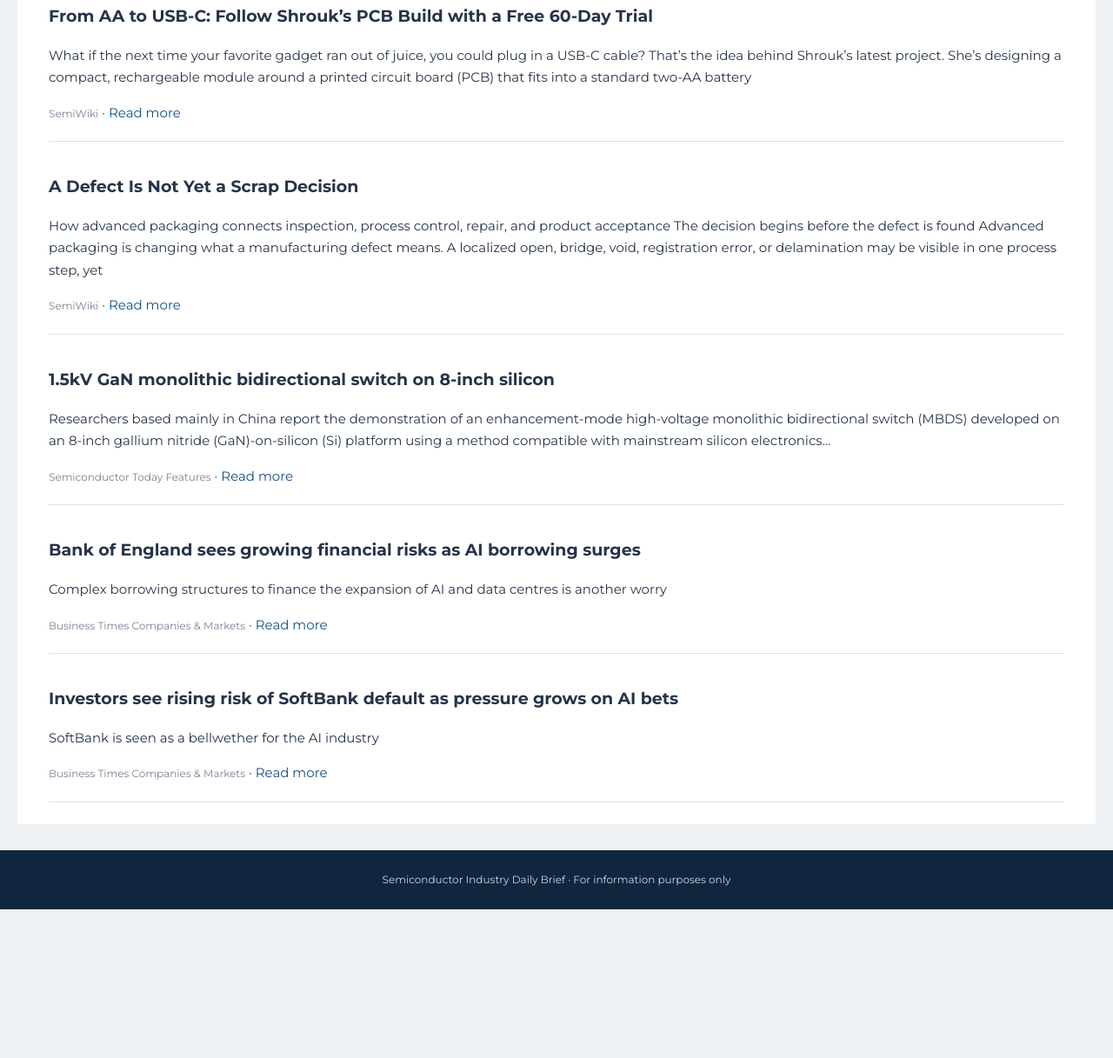
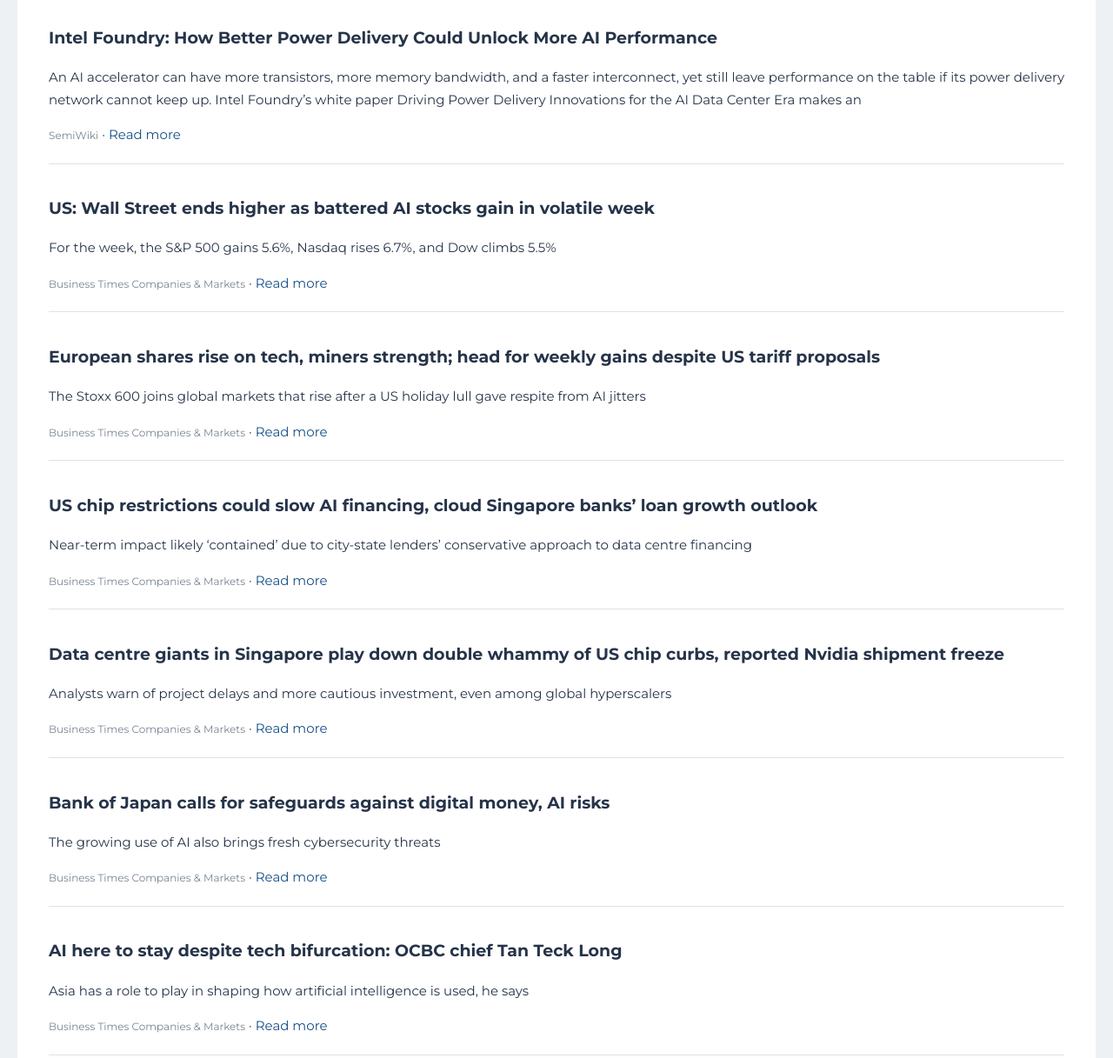
Before and after one commit to atowr/semiconductor-newsletter, a plain HTML site: page docs/index.html in a window 1280 px wide. Shown: the part 725-1942 px from the top of the page at 87% size. Before the commit the page ends 1771 px from the top, so only its background shows below. Drawn offline with Linux system fonts and the light colour scheme; a script that the page names is missing.

Commit message:
Publish daily semiconductor newsletter

```diff
--- a/docs/index.html
+++ b/docs/index.html
@@ -40,7 +40,7 @@ footer { background:#10263f; color:#cbd5e1; padding:24px; text-align:center; fon
 .tradingview-widget-container__widget {width:100%}
 .tradingview-widget-container iframe {display:block;width:100%!important;max-width:100%}
 .snapshot {padding:20px 24px 24px}</style></head><body>
-<header style="text-align:left"><p style="text-align:left;margin:0 0 6px"> Friday, 27 November 2026</p>
+<header style="text-align:left"><p style="text-align:left;margin:0 0 6px"> Saturday, 28 November 2026</p>
 <h1 style="text-align:left;margin:0 0 6px">Semiconductor Industry Daily Brief</h1><p style="text-align:left;margin:0">Providing concise, curated market intelligence</p></header>
 <section class="snapshot">
 <div class="snapshot-title">Market Snapshot — Live, as displayed by TradingView</div>
@@ -54,34 +54,44 @@ footer { background:#10263f; color:#cbd5e1; padding:24px; text-align:center; fon
 <main><h2>TODAY'S STORIES</h2>
 
         <article>
-        <h2>Four signoff assumptions that don’t survive the move to 3D ICs</h2>
-        <p>Hybrid bonding and tight die stacking break habits that served planar design well. Here is where die-by-die thinking goes wrong in parasitic extraction, and what an assembly-aware flow does instead. Every design team carries assumptions inherited from planar design. Most of them are sound, and</p>
-        <div class="story-meta"><span class="source">SemiWiki</span> · <a href="https://semiwiki.com/eda/siemens-eda/376688-four-signoff-assumptions-that-dont-survive-the-move-to-3d-ics/">Read more</a></div>
+        <h2>TSMC Reveals Details of A14 Manufacturing Compared to N2P</h2>
+        <p>TSMC has revealed additional technical details about its upcoming A14 (1.4nm-class) manufacturing technology at the 2026 Europe OIP Ecosystem Workshop, providing semiconductor designers with a clearer picture of the performance, power efficiency and density improvements expected from its next-generation process. The… Read More The post</p>
+        <div class="story-meta"><span class="source">SemiWiki</span> · <a href="https://semiwiki.com/semiconductor-manufacturers/tsmc/376876-tsmc-reveals-details-of-a14-manufacturing-compared-to-n2p/">Read more</a></div>
         </article>
         <article>
-        <h2>From AA to USB-C: Follow Shrouk’s PCB Build with a Free 60-Day Trial</h2>
-        <p>What if the next time your favorite gadget ran out of juice, you could plug in a USB-C cable? That’s the idea behind Shrouk’s latest project. She’s designing a compact, rechargeable module around a printed circuit board (PCB) that fits into a standard two-AA battery</p>
-        <div class="story-meta"><span class="source">SemiWiki</span> · <a href="https://semiwiki.com/eda/siemens-eda/376672-from-aa-to-usb-c-follow-shrouks-pcb-build-with-a-free-60-day-trial/">Read more</a></div>
+        <h2>Intel Foundry: How Better Power Delivery Could Unlock More AI Performance</h2>
+        <p>An AI accelerator can have more transistors, more memory bandwidth, and a faster interconnect, yet still leave performance on the table if its power delivery network cannot keep up. Intel Foundry’s white paper Driving Power Delivery Innovations for the AI Data Center Era makes an</p>
+        <div class="story-meta"><span class="source">SemiWiki</span> · <a href="https://semiwiki.com/semiconductor-manufacturers/intel/376763-intel-foundry-how-better-power-delivery-could-unlock-more-ai-performance/">Read more</a></div>
         </article>
         <article>
-        <h2>A Defect Is Not Yet a Scrap Decision</h2>
-        <p>How advanced packaging connects inspection, process control, repair, and product acceptance The decision begins before the defect is found Advanced packaging is changing what a manufacturing defect means. A localized open, bridge, void, registration error, or delamination may be visible in one process step, yet</p>
-        <div class="story-meta"><span class="source">SemiWiki</span> · <a href="https://semiwiki.com/3dic/376684-a-defect-is-not-yet-a-scrap-decision/">Read more</a></div>
+        <h2>US: Wall Street ends higher as battered AI stocks gain in volatile week</h2>
+        <p>For the week, the S&amp;P 500 gains 5.6%, Nasdaq rises 6.7%, and Dow climbs 5.5%</p>
+        <div class="story-meta"><span class="source">Business Times Companies &amp; Markets</span> · <a href="https://www.businesstimes.com.sg/companies-markets/us-wall-street-ends-higher-battered-ai-stocks-gain-volatile-week">Read more</a></div>
         </article>
         <article>
-        <h2>1.5kV GaN monolithic bidirectional switch on 8-inch silicon</h2>
-        <p>Researchers based mainly in China report the demonstration of an enhancement-mode high-voltage monolithic bidirectional switch (MBDS) developed on an 8-inch gallium nitride (GaN)-on-silicon (Si) platform using a method compatible with mainstream silicon electronics...</p>
-        <div class="story-meta"><span class="source">Semiconductor Today Features</span> · <a href="https://www.semiconductor-today.com/news_items/2026/nov/nanobionics-261126.shtml">Read more</a></div>
+        <h2>European shares rise on tech, miners strength; head for weekly gains despite US tariff proposals</h2>
+        <p>The Stoxx 600 joins global markets that rise after a US holiday lull gave respite from AI jitters</p>
+        <div class="story-meta"><span class="source">Business Times Companies &amp; Markets</span> · <a href="https://www.businesstimes.com.sg/companies-markets/capital-markets-currencies/european-shares-rise-tech-miners-strength-head-weekly-gains-despite-us-tariff-proposals">Read more</a></div>
         </article>
         <article>
-        <h2>Bank of England sees growing financial risks as AI borrowing surges</h2>
-        <p>Complex borrowing structures to finance the expansion of AI and data centres is another worry</p>
-        <div class="story-meta"><span class="source">Business Times Companies &amp; Markets</span> · <a href="https://www.businesstimes.com.sg/companies-markets/banking-finance/bank-england-sees-growing-financial-risks-ai-borrowing-surges">Read more</a></div>
+        <h2>US chip restrictions could slow AI financing, cloud Singapore banks’ loan growth outlook</h2>
+        <p>Near-term impact likely ‘contained’ due to city-state lenders’ conservative approach to data centre financing</p>
+        <div class="story-meta"><span class="source">Business Times Companies &amp; Markets</span> · <a href="https://www.businesstimes.com.sg/companies-markets/us-chip-restrictions-could-slow-ai-financing-cloud-singapore-banks-loan-growth-outlook">Read more</a></div>
         </article>
         <article>
-        <h2>Investors see rising risk of SoftBank default as pressure grows on AI bets</h2>
-        <p>SoftBank is seen as a bellwether for the AI industry</p>
-        <div class="story-meta"><span class="source">Business Times Companies &amp; Markets</span> · <a href="https://www.businesstimes.com.sg/companies-markets/banking-finance/investors-see-rising-risk-softbank-default-pressure-grows-ai-bets">Read more</a></div>
+        <h2>Data centre giants in Singapore play down double whammy of US chip curbs, reported Nvidia shipment freeze</h2>
+        <p>Analysts warn of project delays and more cautious investment, even among global hyperscalers</p>
+        <div class="story-meta"><span class="source">Business Times Companies &amp; Markets</span> · <a href="https://www.businesstimes.com.sg/companies-markets/data-centre-giants-singapore-play-down-double-whammy-us-chip-curbs-reported-nvidia-shipment-freeze">Read more</a></div>
+        </article>
+        <article>
+        <h2>Bank of Japan calls for safeguards against digital money, AI risks</h2>
+        <p>The growing use of AI also brings fresh cybersecurity threats</p>
+        <div class="story-meta"><span class="source">Business Times Companies &amp; Markets</span> · <a href="https://www.businesstimes.com.sg/companies-markets/banking-finance/bank-japan-calls-safeguards-against-digital-money-ai-risks">Read more</a></div>
+        </article>
+        <article>
+        <h2>AI here to stay despite tech bifurcation: OCBC chief Tan Teck Long</h2>
+        <p>Asia has a role to play in shaping how artificial intelligence is used, he says</p>
+        <div class="story-meta"><span class="source">Business Times Companies &amp; Markets</span> · <a href="https://www.businesstimes.com.sg/singapore/ai-here-stay-despite-tech-bifurcation-ocbc-chief-tan-teck-long">Read more</a></div>
         </article>
 </main>
 <footer>Semiconductor Industry Daily Brief · For information purposes only</footer>
```
